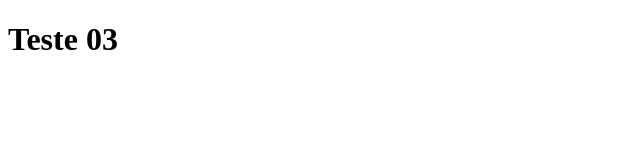
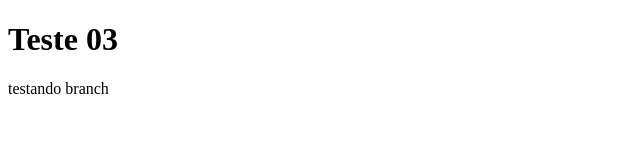
Before and after one commit to claudiomv7/Lista-de-tarefas, a plain HTML site: page index.html in a window 1280 px wide. Shown: the whole page, without its empty margins (0-640 px from the left). Drawn offline with Linux system fonts and the light colour scheme.

Commit message:
menu principal

```diff
--- a/index.html
+++ b/index.html
@@ -8,6 +8,9 @@
 <body>
     <header>
         <h1>Teste 03</h1>
+        <nav>
+            <p>testando branch</p>
+        </nav>
     </header>
 </body>
 </html>
```
